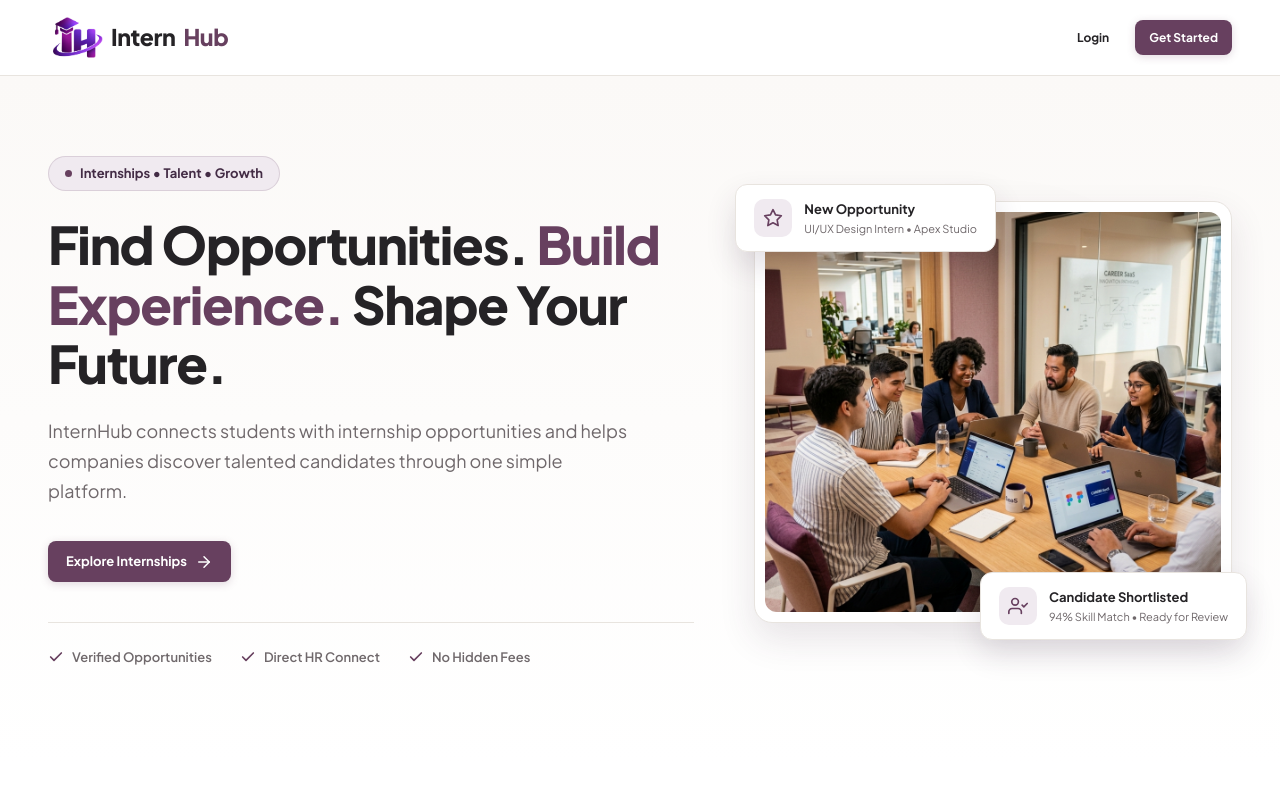
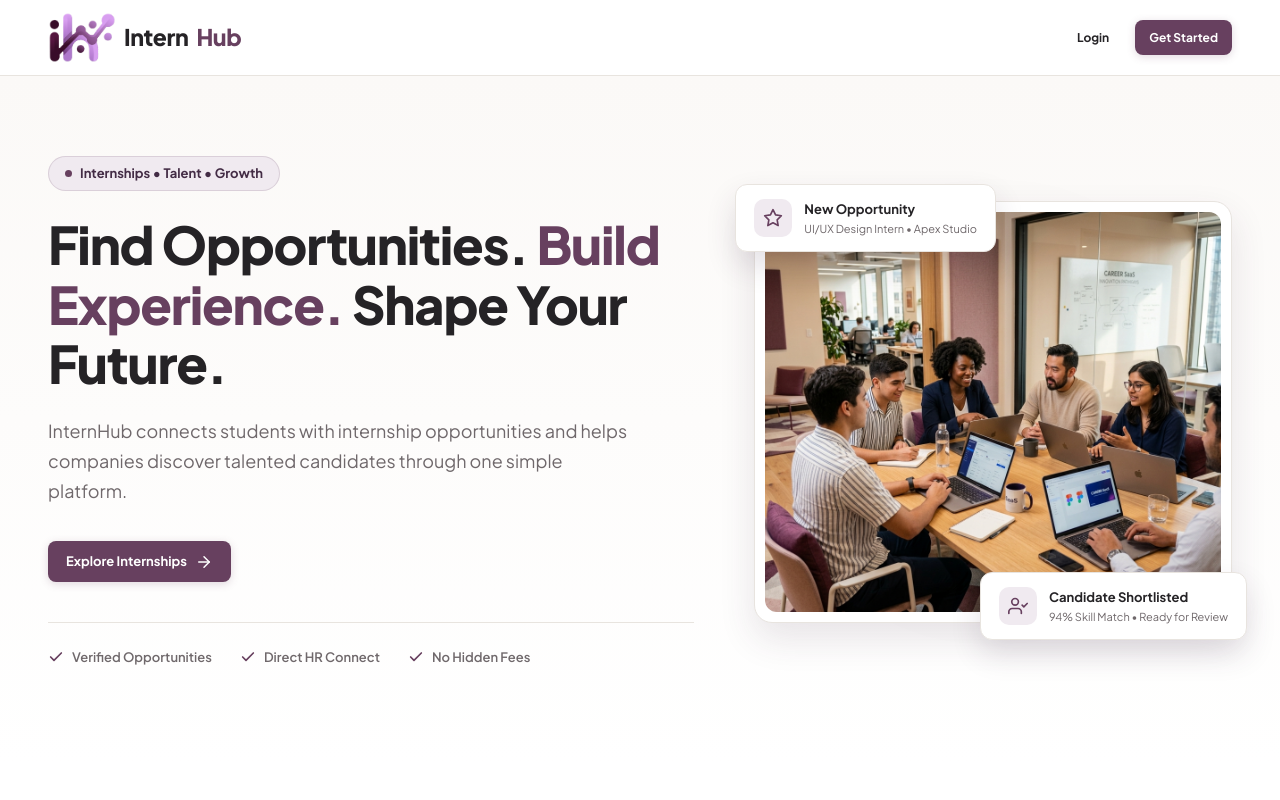
Before and after one commit to fathimanasriya/Internhub, a React (Vite) app: page / in a window 1280 px wide. Shown: the top 800 px of the page. Built offline with nearby package versions, Linux system fonts and the light colour scheme.

Commit message:
Update InternHub logo and favicon

```diff
--- a/src/App.css
+++ b/src/App.css
@@ -1366,9 +1366,10 @@
 }
 /* InternHub navbar logo */
 .nav-logo {
-  width: 55px;
-  height: 55px;
+  width: 68px;
+  height: 68px;
   object-fit: contain;
+  display: block;
   flex-shrink: 0;
 }
 
```
Also changed, not shown: public/internhub-logo.png.
